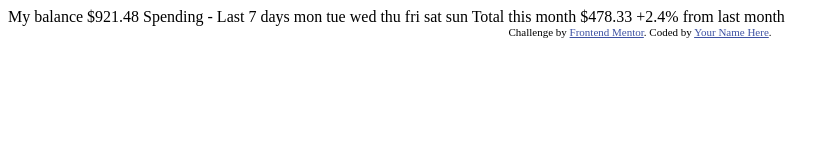
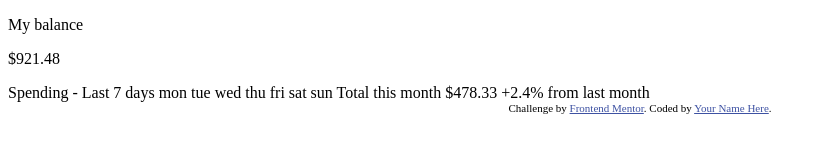
Before and after one commit to matheuscarvalhoscm/expenses-chart-component, a plain HTML site: page index.html in a window 1280 px wide. Shown: the whole page, without its empty margins (0-840 px from the left). Drawn offline with Linux system fonts and the light colour scheme.

Commit message:
feat: create component header

```diff
--- a/index.html
+++ b/index.html
@@ -15,9 +15,16 @@
   </style>
 </head>
 <body>
-
-  My balance
-  $921.48
+  <header class="header">
+    <div class="header__container">
+      <p class="header__text">My balance</p>
+      <p class="header__text">$921.48</p>
+    </div>
+    <div class="header__container">
+      <span class="header__circle_outlined"></span>
+      <span class="header__circle_filled"></span>
+    </div>
+  </header>
 
   Spending - Last 7 days
 
```
